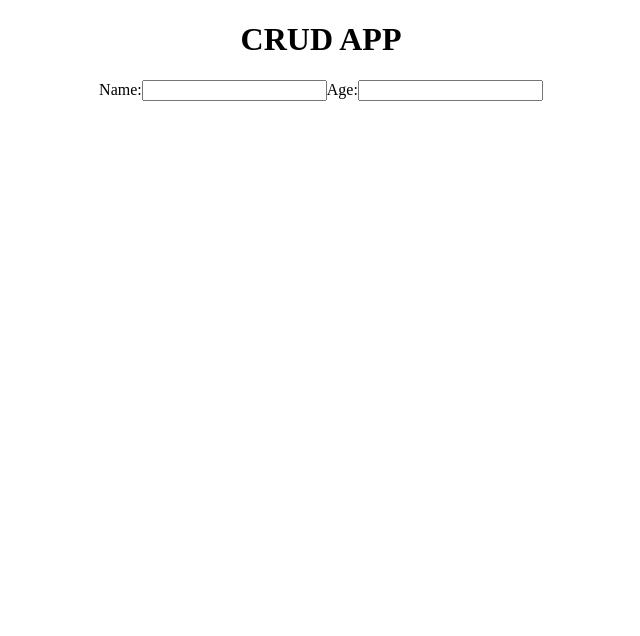
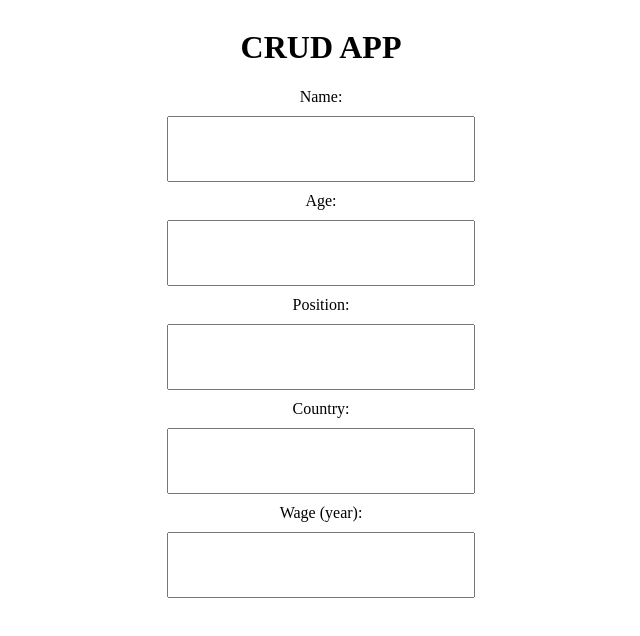
Before and after one commit to j9972/pd, a React (Create React App) app in the folder client/: page / in a window 1280 px wide. Shown: the top 636 px of the page, without its empty margins (319-959 px from the left). Built offline with nearby package versions, Linux system fonts and the light colour scheme.

Commit message:
change classname

```diff
--- a/client/src/App.css
+++ b/client/src/App.css
@@ -2,14 +2,14 @@
   text-align: center;
 }
 
-.form {
+.information {
   display: flex;
   flex-direction: column;
   align-items: center;
   justify-content: center;
 }
 
-.form input {
+.information input {
   width: 300px;
   height: 60px;
   margin: 10px;
--- a/client/src/App.js
+++ b/client/src/App.js
@@ -6,12 +6,20 @@ const App = () => {
 
     return(
         <div className="App">
-            <h1>CRUD APP</h1>
+            <div className="information">
+                <h1>CRUD APP</h1>
 
-            <labe>Name:</labe>
-            <input type="text" />
-            <labe>Age:</labe>
-            <input type="number" />
+                <labe>Name:</labe>
+                <input type="text" />
+                <labe>Age:</labe>
+                <input type="number" />
+                <labe>Position:</labe>
+                <input type="text" />
+                <labe>Country:</labe>
+                <input type="text" />
+                <labe>Wage (year):</labe>
+                <input type="number" />
+            </div>
         </div>
     );
 }
```
